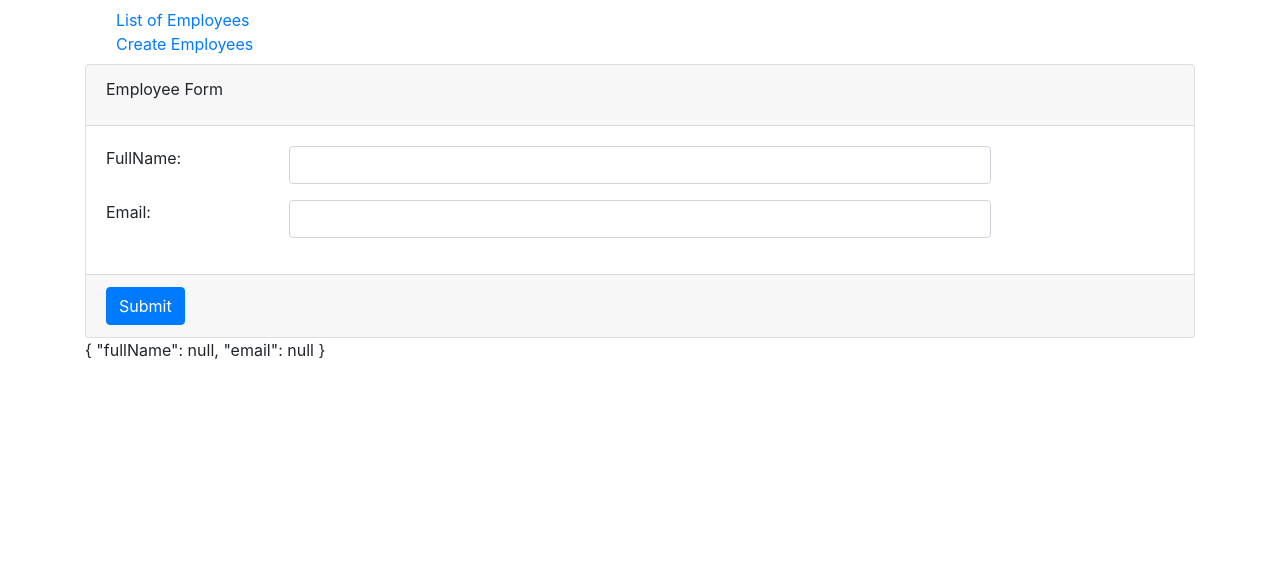
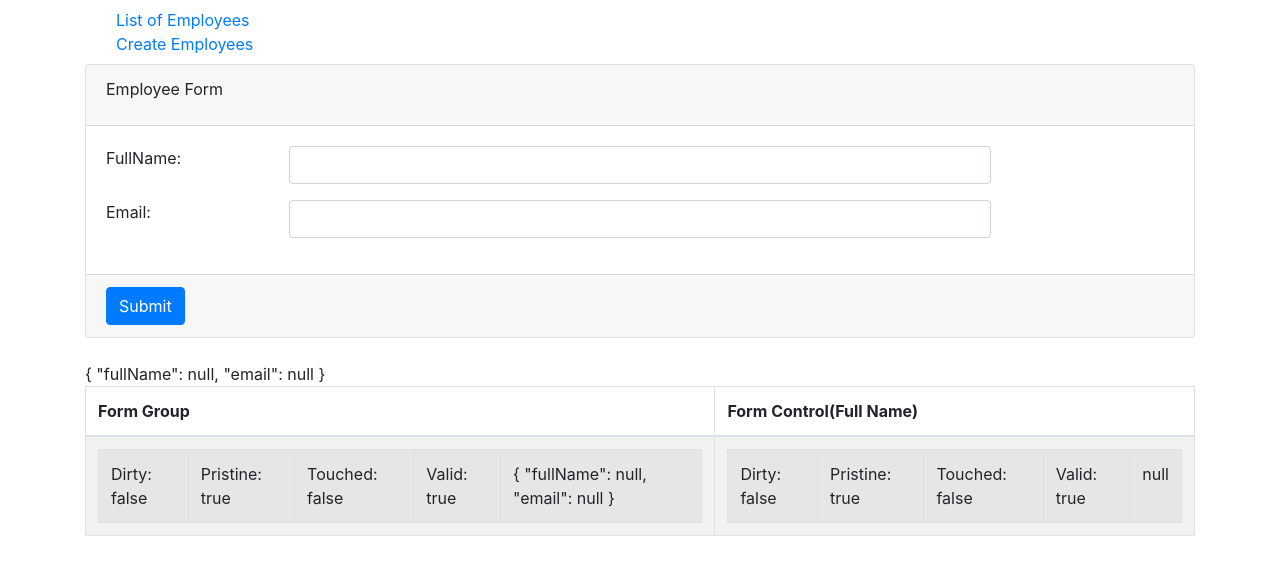
Before and after one commit to gauravrattan76/Angular6_Reactive_Forms, an Angular app: page /create in a window 1280 px wide. Shown: the top 574 px of the page. Built offline with nearby package versions, Linux system fonts and the light colour scheme.

Commit message:
Checking form state

```diff
--- a/src/app/employee/create-employee/create-employee.component.html
+++ b/src/app/employee/create-employee/create-employee.component.html
@@ -30,4 +30,32 @@
 </div>
   </div>
 </form>
+<br>
 {{employeeForm.value | json}}
+<br>
+<table class="table table-bordered table-striped">
+<thead>
+  <tr>
+    <th>Form Group</th>
+    <th>Form Control(Full Name)</th>
+  </tr>
+</thead>
+<tbody>
+  <tr>
+    <td>
+      <tr><td>Dirty: {{employeeForm.dirty}}</td>
+        <td>Pristine: {{employeeForm.pristine}}</td>
+        <td>Touched: {{employeeForm.touched}}</td>
+        <td>Valid: {{employeeForm.valid}}</td>
+        <td>{{employeeForm.value | json}}</td></tr>
+    </td>
+    <td>
+        <tr>  <td>Dirty: {{employeeForm.get("fullName").dirty}}</td>
+          <td>Pristine: {{employeeForm.get("fullName").pristine}}</td>
+          <td>Touched: {{employeeForm.get("fullName").touched}}</td>
+          <td>Valid: {{employeeForm.get("fullName").valid}}</td>
+          <td>{{employeeForm.get("fullName").value | json}}</td></tr>
+      </td>
+  </tr>
+</tbody>
+</table>
```
